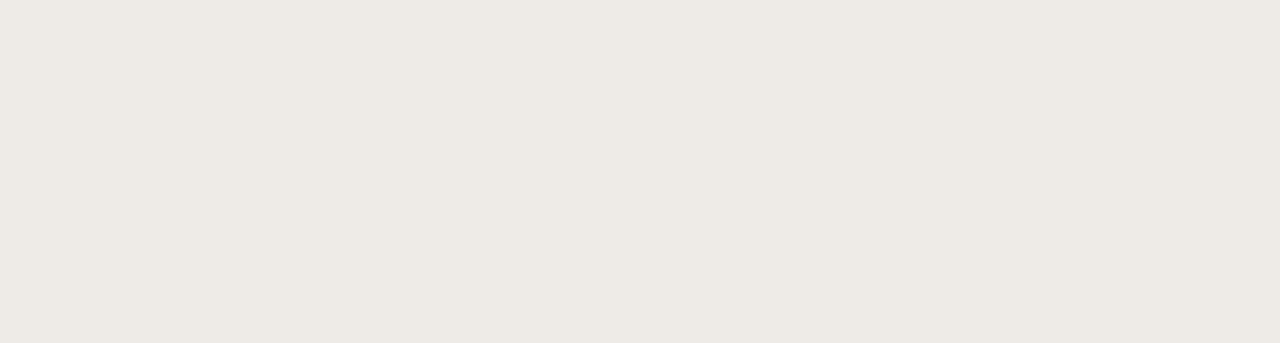
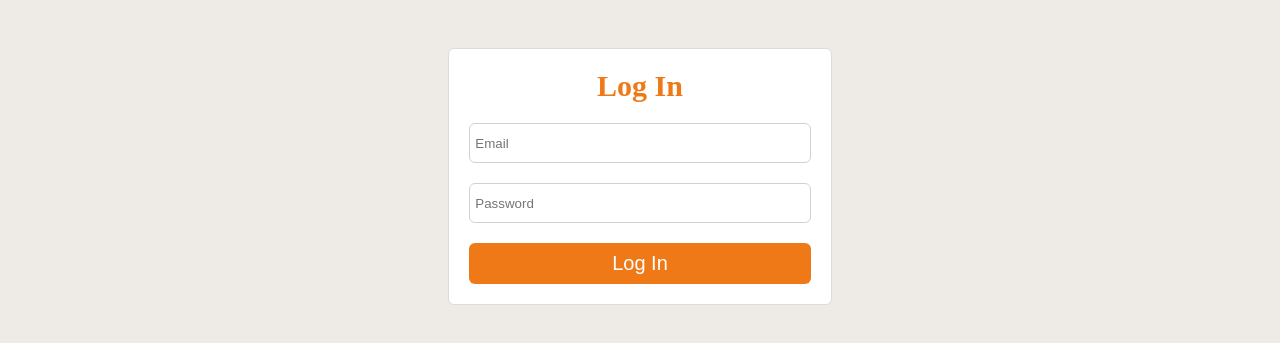
Before and after one commit to divyareddy271/Socialwebsite, a React (Create React App) app: page /login in a window 1280 px wide. Shown: the part 327-670 px from the top of the page. Built offline with nearby package versions, Linux system fonts and the light colour scheme; no server answers.

Commit message:
added login page

```diff
--- a/package.json
+++ b/package.json
@@ -9,7 +9,9 @@
     "prop-types": "^15.8.1",
     "react": "^18.0.0",
     "react-dom": "^18.0.0",
+    "react-router-dom": "^6.3.0",
     "react-scripts": "5.0.0",
+    "react-toastify": "^8.2.0",
     "web-vitals": "^2.1.4"
   },
   "scripts": {
--- a/src/api/index.js
+++ b/src/api/index.js
@@ -91,7 +91,7 @@ const customFetch = async (url, { body, ...customConfig }) => {
 
     throw new Error(data.message);
   } catch (error) {
-    console.error('error');
+    console.error('error message');
     return {
       message: error.message,
       success: false,
--- a/src/components/App.js
+++ b/src/components/App.js
@@ -1,11 +1,20 @@
 import { useEffect, useState } from 'react';
-
+import { Routes, Route } from 'react-router-dom';
+import { Login } from '../pages';
 import { getPosts } from '../api';
 import { Home } from '../pages';
 import  Loader  from './Loader';
 import Navbar from './Navbar';
 //import {Navbar} from "./";
-
+const About = () => {
+  return <h1>About</h1>
+}
+const UserInfo = () => {
+  return <h1>UserInfo</h1>
+}
+const Page404 = () => {
+  return <h1>Error Page - 404</h1>
+}
 function App() {
   const [posts, setPosts] = useState([]);
   const [loading, setLoading] = useState(true);
@@ -29,8 +38,26 @@ if(loading){
 
   return (
     <div className="App">
-      <Navbar />
-      <Home  posts={posts}/>
+       <Navbar />
+      <Routes>
+        <Route path="/"
+        element={<Home  posts={posts}/>}>
+        </Route>
+        <Route path="/about"
+          element = {<About />} >
+        </Route>
+        <Route exact path="/info"
+        element = {<UserInfo />}>
+        </Route>
+        <Route path="/login"
+        element =  {<Login /> }>
+        </Route>
+        <Route path="/login"
+        element =  {<Page404 /> }>
+        </Route>
+
+      </Routes>
+
     </div>
   );
 }
--- a/src/components/Navbar.js
+++ b/src/components/Navbar.js
@@ -1,34 +1,35 @@
+import { Link } from "react-router-dom";
 import styles from "../styles/navbar.module.css"
  const Navbar = () => {
     return(
         <div className={styles.nav}>
             <div className={styles.leftDiv}>
-                <a href="/">
+                <Link to="/">
                     <img
                     src="https://ninjasfiles.s3.amazonaws.com/0000000000003454.png"
                      alt ="Logo-img" className={styles.Logo}/>
-                    </a>
+                    </Link>
             </div>
             <div className={styles.rightNav}>
                 <div className={styles.user}>
-                    <a href="/">
+                <Link to="/">
                     <img
                     src="https://cdn-icons-png.flaticon.com/128/236/236831.png"
                     alt ="profilepic" className = {styles.userDp} />
-                    </a>
+                    </Link>
                 </div>
                 <span>Aakash</span>
             </div>
             <div className={styles.navLinks}>
                 <ul>
                     <li>
-                    <a href="/"> Log in </a>
+                    <Link to="/Login"> Log in </Link>
                     </li>
                     <li>
-                    <a href="/"> Log out </a>
+                    <Link to="/"> Log out </Link>
                     </li>
                     <li>
-                    <a href="/">Register </a>
+                    <Link to="/">Register </Link>
                     </li>
                 </ul>
 
--- a/src/index.js
+++ b/src/index.js
@@ -1,12 +1,25 @@
 import React from 'react';
+//import  ToastProvider  from 'react-toast-notification';
+//import ToastProvider
 import ReactDOM from 'react-dom';
+import { BrowserRouter } from 'react-router-dom';
+//import  toast  from 'react-toast-notification';
+import App from './components/App'
+//import { ToastContainer, toast } from 'react-toastify';
+//import 'react-toastify/dist/ReactToastify.css';
+ReactDOM.render(
+  <React.StrictMode>
+    <BrowserRouter>
 
-import App from './components/App'
+    <App />
 
 
-ReactDOM.render(
-  <React.StrictMode>
-    <App />
+    </BrowserRouter>
   </React.StrictMode>,
   document.getElementById('root')
 );
+/*
+
+
+  });
+}*/
--- /dev/null
+++ b/src/pages/Login.js
@@ -0,0 +1,36 @@
+import { useState } from "react";
+import styles from "../styles/login.module.css";
+//import { toast } from 'react-toastify';
+
+const Login = () => {
+    const [email, setEmail]= useState("");
+    const [password, setPassword]= useState("");
+    const [loggingIn, setLoggingIn]= useState(false);
+  // const {addToast} = useToasts();
+    const handleSubmit =(e) => {
+        e.preventDefault();
+
+    setLoggingIn(true);
+
+}
+  return (
+    <form className={styles.Formpage} onSubmit = {handleSubmit}>
+      <div className={styles.Heading}>
+        <span>Log In</span>
+      </div>
+      <div className={styles.field}>
+        <input placeholder="Email" value={email}
+        onChange ={(e) => setEmail(e.target.value)}  required></input>
+      </div>
+      <div className={styles.field}>
+        <input type="password" placeholder="Password" value={password}
+        onChange = {(e) => setPassword(e.target.value)} required></input>
+      </div>
+      <div className={styles.field} disabled = {loggingIn}>
+        <button type="submit">{loggingIn ? 'Logging in...':'Log In'
+        }</button>
+      </div>
+    </form>
+  );
+};
+export default Login;
--- a/src/pages/index.js
+++ b/src/pages/index.js
@@ -1 +1,4 @@
+import Login from './Login';
 export * from './Home';
+
+export {Login};
--- /dev/null
+++ b/src/styles/login.module.css
@@ -0,0 +1,53 @@
+
+.Heading{
+    color: #ef7917;
+    font-size: 30px;
+    font-weight: 600;
+    font-style: normal;
+    text-align: center;
+}
+.Formpage{
+    display: flex;
+    flex-direction: column;
+    justify-content: center;
+    align-items: center;
+    width:30%;
+    margin:50px auto;
+   padding: 20px;
+    border-radius: 6px;
+    background-color: white;
+    box-sizing: border-box;
+    border: 1px solid gainsboro;
+}
+.field{
+    width: 100%;
+}
+.field input{
+    height : 40px;
+    width: 100%;
+    margin-top: 20px;
+    border-radius: 6px;
+    box-sizing: border-box;
+    padding: 5px;
+    border:1px solid rgb(212, 208, 208);
+}
+.field input:focus{
+    outline: none;
+}
+.field button{
+    font-style: normal;
+    width: 100%;
+    font-size: 20px;
+    margin-top: 20px;
+    border-radius: 6px;
+    border: none;
+    padding: 9px;
+    color: white;
+    background-color: #ef7917;;
+}
+.Formpage button:hover{
+    cursor: pointer;
+}
+.field button:disabled{
+    cursor: not-allowed;
+}
--- a/src/utils/constants.js
+++ b/src/utils/constants.js
@@ -1,4 +1,4 @@
-const API_ROOT = 'http://codeial.codingninjas.com:8000/api/v2/';
+const API_ROOT = 'https://codeial.codingninjas.com:8000/api/v2/';
 
 // doc url - https://www.notion.so/aakashcn/Codeial-API-docs-3a4d0b5a42c54f0a94d951a42aabc13f
 export const API_URLS = {
```
Also changed, not shown: 1 other file (tests, documents, lock files or other folders).
